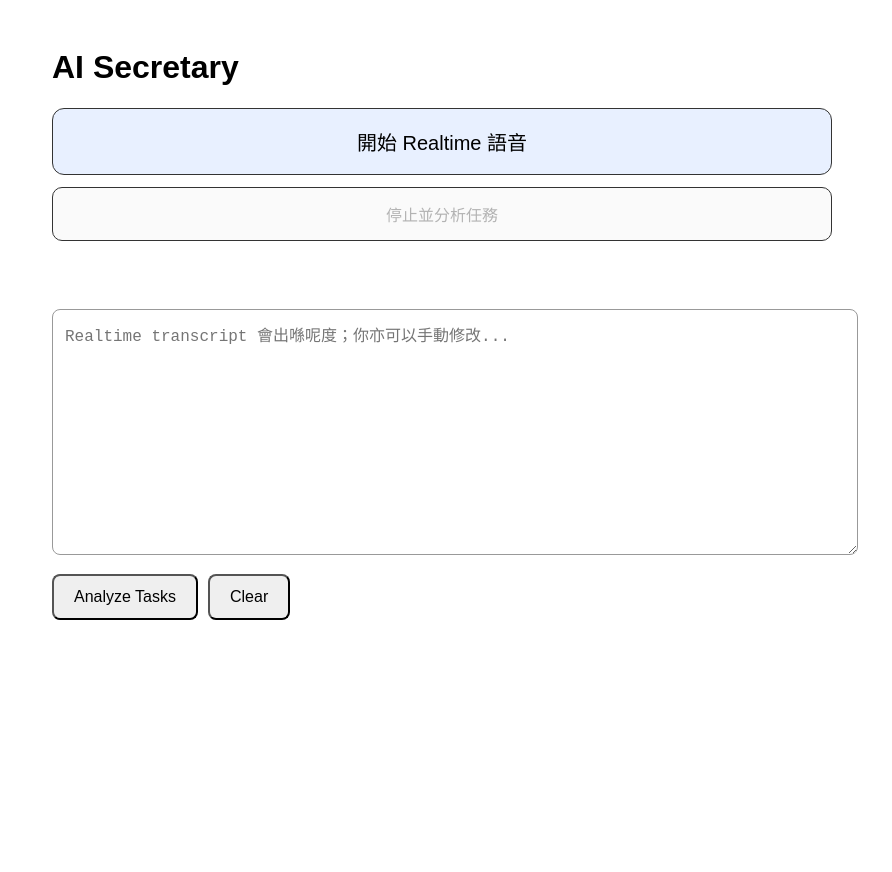
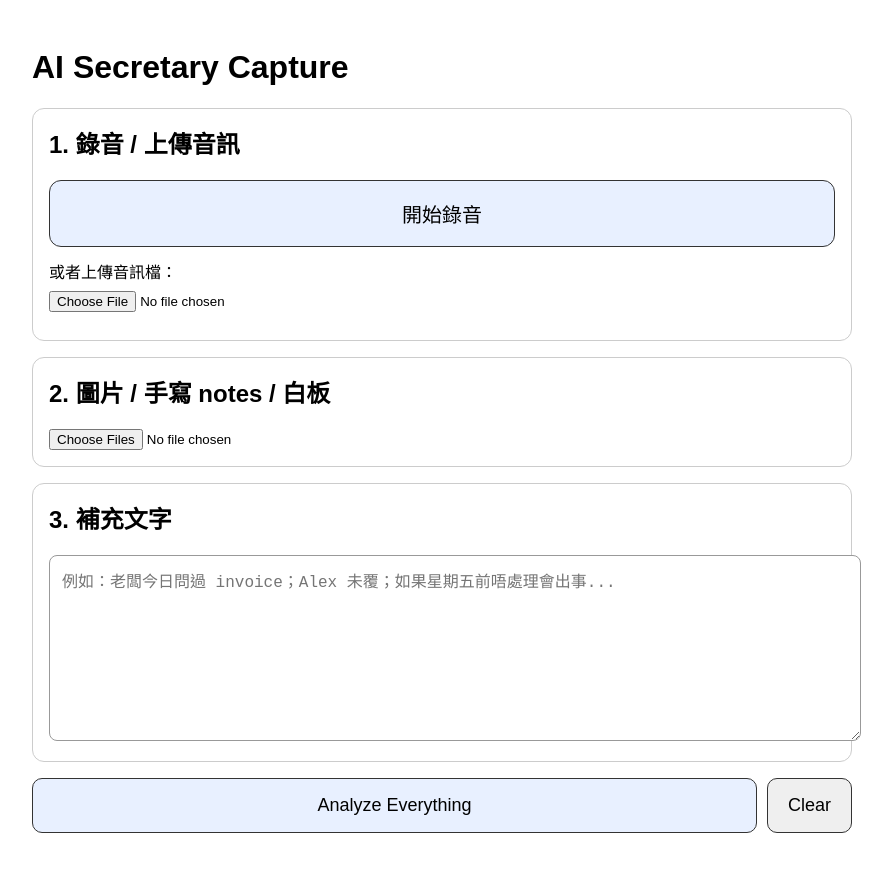
Before and after one commit to redstarleochan-arch/ai-secretary, a Next.js app: page / in a window 1280 px wide. Shown: the top 872 px of the page, without its empty margins (198-1090 px from the left). Before the commit the page ends 800 px from the top, so only its background shows below. Built offline with nearby package versions, Linux system fonts and the light colour scheme.

Commit message:
Update page.js

```diff
--- a/app/page.js
+++ b/app/page.js
@@ -3,231 +3,159 @@
 import { useRef, useState } from "react";
 
 export default function Home() {
-  const [text, setText] = useState("");
-  const [liveText, setLiveText] = useState("");
-  const [result, setResult] = useState("");
-  const [connected, setConnected] = useState(false);
-  const [connecting, setConnecting] = useState(false);
+  const [notes, setNotes] = useState("");
+  const [audioFile, setAudioFile] = useState(null);
+  const [imageFiles, setImageFiles] = useState([]);
+  const [recordedBlob, setRecordedBlob] = useState(null);
+  const [recordedUrl, setRecordedUrl] = useState("");
+  const [recording, setRecording] = useState(false);
+  const [status, setStatus] = useState("");
   const [loading, setLoading] = useState(false);
-  const [status, setStatus] = useState("");
+  const [result, setResult] = useState(null);
 
-  const pcRef = useRef(null);
-  const dcRef = useRef(null);
+  const mediaRecorderRef = useRef(null);
+  const chunksRef = useRef([]);
   const streamRef = useRef(null);
-  const textRef = useRef("");
 
-  function appendTranscript(transcript) {
-    const clean = (transcript || "").trim();
-    if (!clean) return;
+  function getBestAudioMimeType() {
+    const options = [
+      "audio/webm;codecs=opus",
+      "audio/webm",
+      "audio/mp4",
+      "audio/mpeg",
+    ];
 
-    const next = textRef.current ? `${textRef.current}\n${clean}` : clean;
-    textRef.current = next;
-    setText(next);
-  }
-
-  function waitForIceGatheringComplete(pc) {
-    return new Promise((resolve) => {
-      if (pc.iceGatheringState === "complete") {
-        resolve();
-        return;
-      }
-
-      function checkState() {
-        if (pc.iceGatheringState === "complete") {
-          pc.removeEventListener("icegatheringstatechange", checkState);
-          resolve();
+    for (const type of options) {
+      if (typeof MediaRecorder !== "undefined" && MediaRecorder.isTypeSupported(type)) {
+        return type;
       }
     }
 
-      pc.addEventListener("icegatheringstatechange", checkState);
-
-      // Fallback: don't wait forever
-      setTimeout(resolve, 3000);
-    });
+    return "";
   }
 
-  function stopRealtime(shouldAnalyze = false, silent = false) {
+  async function startRecording() {
+    try {
+      setResult(null);
+      setRecordedBlob(null);
+      setRecordedUrl("");
+      setStatus("正在開咪高峰...");
+
+      if (!navigator.mediaDevices || !navigator.mediaDevices.getUserMedia) {
+        throw new Error("呢個 browser 唔支援錄音。請用 Chrome / Safari。");
+      }
+
+      const stream = await navigator.mediaDevices.getUserMedia({
+        audio: {
+          echoCancellation: true,
+          noiseSuppression: true,
+          autoGainControl: true,
+        },
+      });
+
+      streamRef.current = stream;
+      chunksRef.current = [];
+
+      const mimeType = getBestAudioMimeType();
+
+      const mediaRecorder = mimeType
+        ? new MediaRecorder(stream, { mimeType })
+        : new MediaRecorder(stream);
+
+      mediaRecorderRef.current = mediaRecorder;
+
+      mediaRecorder.ondataavailable = (event) => {
+        if (event.data && event.data.size > 0) {
+          chunksRef.current.push(event.data);
+        }
+      };
+
+      mediaRecorder.onstop = () => {
+        const finalType = mediaRecorder.mimeType || "audio/webm";
+        const blob = new Blob(chunksRef.current, { type: finalType });
+
+        setRecordedBlob(blob);
+        setRecordedUrl(URL.createObjectURL(blob));
+        setRecording(false);
+        setStatus("錄音完成。你可以再加圖片，然後 Analyze。");
+
         if (streamRef.current) {
           streamRef.current.getTracks().forEach((track) => track.stop());
           streamRef.current = null;
         }
+      };
 
-    if (dcRef.current) {
-      dcRef.current.close();
-      dcRef.current = null;
-    }
-
-    if (pcRef.current) {
-      pcRef.current.close();
-      pcRef.current = null;
-    }
-
-    setConnected(false);
-    setConnecting(false);
-
-    if (!silent) {
-      setStatus("已停止 Realtime。");
-    }
-
-    if (shouldAnalyze) {
-      setTimeout(() => {
-        analyzeText(textRef.current);
-      }, 500);
+      mediaRecorder.start();
+      setRecording(true);
+      setStatus("錄音中。講完撳「停止錄音」。");
+    } catch (err) {
+      setStatus("錄音失敗：" + err.message);
+      setRecording(false);
     }
   }
 
-  async function startRealtime() {
-    try {
-      setConnecting(true);
-      setStatus("正在開咪高峰...");
-      setResult("");
-      setLiveText("");
-
-      if (!navigator.mediaDevices || !navigator.mediaDevices.getUserMedia) {
-        throw new Error("呢個 browser 唔支援咪高峰。請用 Chrome / Safari，並確保網址係 https。");
-      }
-
-      const stream = await navigator.mediaDevices.getUserMedia({
-        audio: true
-      });
-
-      streamRef.current = stream;
-
-      setStatus("咪高峰已開，正在建立 Realtime 連線...");
-
-      const pc = new RTCPeerConnection();
-      pcRef.current = pc;
-
-      pc.onconnectionstatechange = () => {
-        if (!pcRef.current) return;
-        setStatus(`WebRTC 狀態：${pc.connectionState}`);
-
-        if (
-          pc.connectionState === "failed" ||
-          pc.connectionState === "disconnected" ||
-          pc.connectionState === "closed"
-        ) {
-          setConnected(false);
-        }
-      };
-
-      pc.oniceconnectionstatechange = () => {
-        console.log("ICE state:", pc.iceConnectionState);
-      };
-
-      stream.getTracks().forEach((track) => pc.addTrack(track, stream));
-
-      const dc = pc.createDataChannel("oai-events");
-      dcRef.current = dc;
-
-      dc.onopen = () => {
-        setConnected(true);
-        setConnecting(false);
-        setStatus("已連接。你可以開始講嘢。停一停，文字會自動出現。");
-      };
-
-      dc.onclose = () => {
-        setConnected(false);
-        setConnecting(false);
-      };
-
-      dc.onerror = () => {
-        setStatus("Data channel 發生錯誤。請睇 Vercel logs 或重新整理再試。");
-      };
-
-      dc.onmessage = (message) => {
-        try {
-          const event = JSON.parse(message.data);
-
-          console.log("Realtime event:", event);
-
-          if (event.type === "conversation.item.input_audio_transcription.delta") {
-            setLiveText((prev) => prev + (event.delta || ""));
-          }
-
-          if (event.type === "conversation.item.input_audio_transcription.completed") {
-            appendTranscript(event.transcript || "");
-            setLiveText("");
-          }
-
-          if (event.type === "conversation.item.input_audio_transcription.failed") {
-            setStatus("聽寫失敗：" + (event.error?.message || "Unknown transcription error"));
-          }
-
-          if (event.type === "error") {
-            setStatus("Realtime error: " + (event.error?.message || JSON.stringify(event.error)));
-          }
-        } catch (err) {
-          console.error("Data channel message parse error:", err, message.data);
-        }
-      };
-
-      const offer = await pc.createOffer();
-      await pc.setLocalDescription(offer);
-
-      setStatus("正在等待 ICE candidates...");
-      await waitForIceGatheringComplete(pc);
-
-      setStatus("正在向 OpenAI 建立 Realtime session...");
-
-      const sdpResponse = await fetch("/api/realtime-session", {
-        method: "POST",
-        body: pc.localDescription.sdp,
-        headers: {
-          "Content-Type": "application/sdp"
-        }
-      });
-
-      const responseText = await sdpResponse.text();
-
-      if (!sdpResponse.ok) {
-        let readableError = responseText;
-
-        try {
-          const parsed = JSON.parse(responseText);
-          readableError = parsed.error || JSON.stringify(parsed, null, 2);
-        } catch (_) {}
-
-        throw new Error(readableError);
-      }
-
-      const answer = {
-        type: "answer",
-        sdp: responseText
-      };
-
-      await pc.setRemoteDescription(answer);
-
-      setConnected(true);
-      setConnecting(false);
-      setStatus("Realtime 已啟動。開始講你要記低嘅嘢。");
-    } catch (err) {
-      stopRealtime(false, true);
-      setStatus("連接失敗：" + err.message);
+  function stopRecording() {
+    if (mediaRecorderRef.current && recording) {
+      mediaRecorderRef.current.stop();
     }
   }
 
-  async function analyzeText(inputText = text) {
-    if (!inputText.trim()) {
-      setStatus("未有文字可以分析。請先講嘢，等 transcript 出現。");
+  function handleImagesChange(event) {
+    const files = Array.from(event.target.files || []);
+    setImageFiles(files);
+  }
+
+  function handleAudioUpload(event) {
+    const file = event.target.files?.[0] || null;
+    setAudioFile(file);
+
+    if (file) {
+      setRecordedBlob(null);
+      setRecordedUrl("");
+      setStatus("已選擇音訊檔：" + file.name);
+    }
+  }
+
+  async function analyzeEverything() {
+    try {
+      setLoading(true);
+      setResult(null);
+      setStatus("正在分析...");
+
+      const formData = new FormData();
+
+      formData.append("notes", notes);
+
+      if (recordedBlob) {
+        const extension = recordedBlob.type.includes("mp4") ? "mp4" : "webm";
+        formData.append("audio", recordedBlob, `recording.${extension}`);
+      } else if (audioFile) {
+        formData.append("audio", audioFile, audioFile.name);
+      }
+
+      for (const image of imageFiles) {
+        formData.append("images", image, image.name);
+      }
+
+      if (!notes.trim() && !recordedBlob && !audioFile && imageFiles.length === 0) {
+        setStatus("請先錄音、上傳圖片，或者輸入文字。");
+        setLoading(false);
         return;
       }
 
-    setLoading(true);
-    setStatus("正在分析任務...");
-
-    try {
-      const res = await fetch("/api/classify", {
+      const res = await fetch("/api/analyze-capture", {
         method: "POST",
-        headers: {
-          "Content-Type": "application/json"
-        },
-        body: JSON.stringify({ text: inputText })
+        body: formData,
       });
 
       const data = await res.json();
-      setResult(JSON.stringify(data, null, 2));
-      setStatus("完成");
+
+      if (!res.ok || !data.success) {
+        throw new Error(data.error || JSON.stringify(data));
+      }
+
+      setResult(data);
+      setStatus("完成。");
     } catch (err) {
       setStatus("分析失敗：" + err.message);
     }
@@ -236,10 +164,12 @@ export default function Home() {
   }
 
   function clearAll() {
-    textRef.current = "";
-    setText("");
-    setLiveText("");
-    setResult("");
+    setNotes("");
+    setAudioFile(null);
+    setImageFiles([]);
+    setRecordedBlob(null);
+    setRecordedUrl("");
+    setResult(null);
     setStatus("");
   }
 
@@ -248,14 +178,24 @@ export default function Home() {
       style={{
         padding: 20,
         fontFamily: "Arial",
-        maxWidth: 780,
-        margin: "0 auto"
+        maxWidth: 820,
+        margin: "0 auto",
       }}
     >
-      <h1>AI Secretary</h1>
+      <h1>AI Secretary Capture</h1>
+
+      <section
+        style={{
+          padding: 16,
+          border: "1px solid #ccc",
+          borderRadius: 12,
+          marginBottom: 16,
+        }}
+      >
+        <h2 style={{ marginTop: 0 }}>1. 錄音 / 上傳音訊</h2>
 
         <button
-        onClick={connected || connecting ? () => stopRealtime(false) : startRealtime}
+          onClick={recording ? stopRecording : startRecording}
           disabled={loading}
           style={{
             width: "100%",
@@ -263,108 +203,171 @@ export default function Home() {
             fontSize: 20,
             borderRadius: 12,
             border: "1px solid #333",
-          background: connected || connecting ? "#ffdddd" : "#e8f0ff",
-          marginBottom: 12
+            background: recording ? "#ffdddd" : "#e8f0ff",
+            marginBottom: 12,
           }}
         >
-        {connected
-          ? "停止 Realtime 語音"
-          : connecting
-          ? "連接中... 撳呢度取消"
-          : "開始 Realtime 語音"}
+          {recording ? "停止錄音" : "開始錄音"}
         </button>
 
-      <button
-        onClick={() => stopRealtime(true)}
-        disabled={loading || !connected}
+        <div style={{ marginBottom: 12 }}>
+          <label>
+            或者上傳音訊檔：
+            <input
+              type="file"
+              accept="audio/*"
+              onChange={handleAudioUpload}
+              disabled={loading || recording}
+              style={{ display: "block", marginTop: 8 }}
+            />
+          </label>
+        </div>
+
+        {recordedUrl && (
+          <audio
+            controls
+            src={recordedUrl}
+            style={{ width: "100%", marginTop: 8 }}
+          />
+        )}
+
+        {audioFile && (
+          <p style={{ color: "#555" }}>
+            已選擇音訊：{audioFile.name}
+          </p>
+        )}
+      </section>
+
+      <section
+        style={{
+          padding: 16,
+          border: "1px solid #ccc",
+          borderRadius: 12,
+          marginBottom: 16,
+        }}
+      >
+        <h2 style={{ marginTop: 0 }}>2. 圖片 / 手寫 notes / 白板</h2>
+
+        <input
+          type="file"
+          accept="image/*"
+          multiple
+          onChange={handleImagesChange}
+          disabled={loading}
+        />
+
+        {imageFiles.length > 0 && (
+          <div style={{ marginTop: 12 }}>
+            <strong>已選擇圖片：</strong>
+            <ul>
+              {imageFiles.map((file, index) => (
+                <li key={`${file.name}-${index}`}>{file.name}</li>
+              ))}
+            </ul>
+          </div>
+        )}
+      </section>
+
+      <section
+        style={{
+          padding: 16,
+          border: "1px solid #ccc",
+          borderRadius: 12,
+          marginBottom: 16,
+        }}
+      >
+        <h2 style={{ marginTop: 0 }}>3. 補充文字</h2>
+
+        <textarea
+          value={notes}
+          onChange={(e) => setNotes(e.target.value)}
+          placeholder="例如：老闆今日問過 invoice；Alex 未覆；如果星期五前唔處理會出事..."
           style={{
             width: "100%",
-          padding: "14px 20px",
-          fontSize: 16,
-          borderRadius: 10,
-          border: "1px solid #333",
-          marginBottom: 12
-        }}
-      >
-        停止並分析任務
-      </button>
-
-      <p style={{ minHeight: 24, color: "#555", whiteSpace: "pre-wrap" }}>
-        {status}
-      </p>
-
-      {liveText && (
-        <div
-          style={{
-            padding: 12,
-            marginBottom: 12,
-            borderRadius: 8,
-            background: "#fff8d6",
-            border: "1px solid #e0c76a"
-          }}
-        >
-          <strong>即時聽寫中：</strong>
-          <div>{liveText}</div>
-        </div>
-      )}
-
-      <textarea
-        value={text}
-        onChange={(e) => {
-          textRef.current = e.target.value;
-          setText(e.target.value);
-        }}
-        placeholder="Realtime transcript 會出喺呢度；你亦可以手動修改..."
-        style={{
-          width: "100%",
-          height: 220,
+            height: 160,
             padding: 12,
             fontSize: 16,
             borderRadius: 8,
-          border: "1px solid #999"
+            border: "1px solid #999",
           }}
         />
+      </section>
 
-      <div style={{ display: "flex", gap: 10, marginTop: 15 }}>
+      <div style={{ display: "flex", gap: 10, marginBottom: 16 }}>
         <button
-          onClick={() => analyzeText()}
-          disabled={loading}
+          onClick={analyzeEverything}
+          disabled={loading || recording}
           style={{
-            padding: "12px 20px",
-            fontSize: 16,
-            borderRadius: 8
+            flex: 1,
+            padding: "16px 20px",
+            fontSize: 18,
+            borderRadius: 10,
+            border: "1px solid #333",
+            background: "#e8f0ff",
           }}
         >
-          Analyze Tasks
+          {loading ? "分析中..." : "Analyze Everything"}
         </button>
 
         <button
           onClick={clearAll}
-          disabled={loading || connected || connecting}
+          disabled={loading || recording}
           style={{
-            padding: "12px 20px",
-            fontSize: 16,
-            borderRadius: 8
+            padding: "16px 20px",
+            fontSize: 18,
+            borderRadius: 10,
+            border: "1px solid #333",
           }}
         >
           Clear
         </button>
       </div>
 
+      <p style={{ minHeight: 24, color: "#555", whiteSpace: "pre-wrap" }}>
+        {status}
+      </p>
+
       {result && (
+        <section
+          style={{
+            marginTop: 24,
+            padding: 16,
+            border: "1px solid #ccc",
+            borderRadius: 12,
+          }}
+        >
+          <h2>結果</h2>
+
+          {result.transcript && (
+            <>
+              <h3>語音轉錄</h3>
               <pre
                 style={{
-            marginTop: 30,
+                  background: "#f5f5f5",
+                  padding: 12,
+                  borderRadius: 8,
+                  whiteSpace: "pre-wrap",
+                }}
+              >
+                {result.transcript}
+              </pre>
+            </>
+          )}
+
+          <h3>任務分析</h3>
+          <pre
+            style={{
               background: "#111",
               color: "#0f0",
               padding: 20,
               borderRadius: 10,
               overflow: "auto",
-            whiteSpace: "pre-wrap"
+              whiteSpace: "pre-wrap",
             }}
           >
-          {result}
+            {JSON.stringify(result.analysis, null, 2)}
           </pre>
+        </section>
       )}
     </main>
   );
```
Lines whose indentation alone changed are shown as unchanged.
